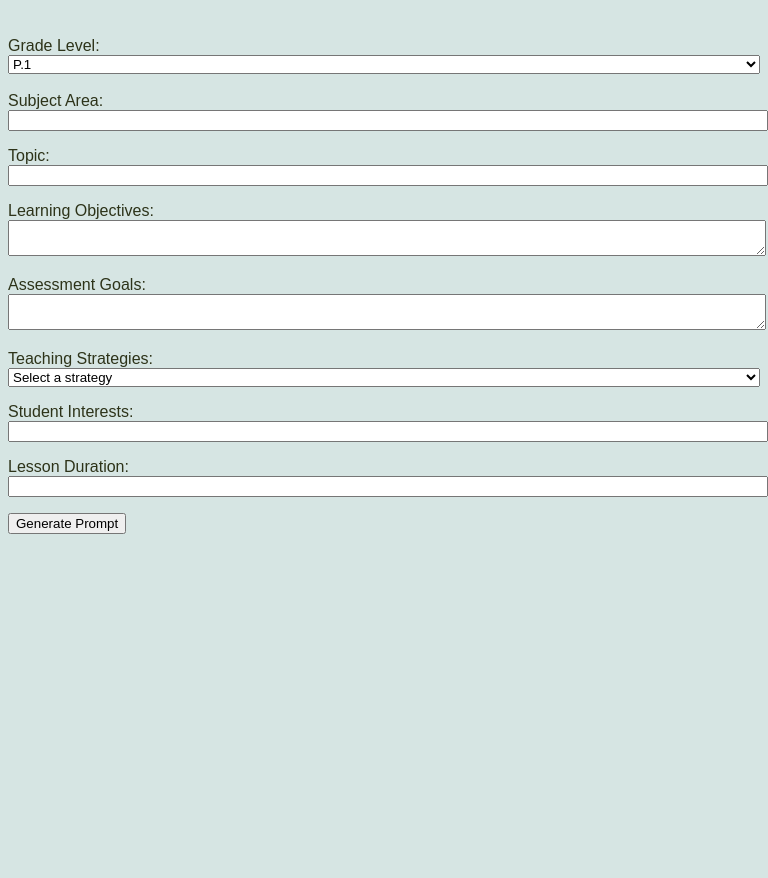
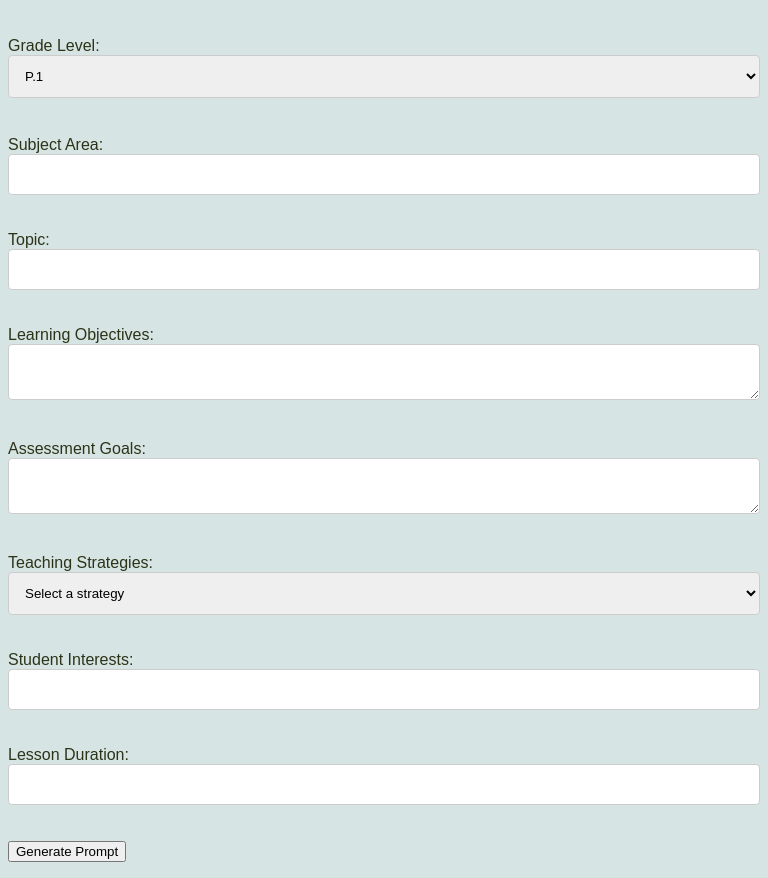
Before and after one commit to rainwong722/ChatGPT-lesson-plan-prompt-generator-, a plain HTML site: page index.html in a window 768 px wide. Shown: the part 61-939 px from the top of the page. Before the commit the page ends 800 px from the top, so only its background shows below. Drawn offline with Linux system fonts and the light colour scheme.

Commit message:
Update index.html

```diff
--- a/index.html
+++ b/index.html
@@ -8,7 +8,7 @@
     font-size:120%
   }
 /* Styles for devices with a screen width of 768px or less */
-@media (max-width: 768px) {
+@media screen and (min-width: 768px) and (max-width: 1024px){
   /* Adjust the width of the form inputs */
   input[type="text"],
   select,
@@ -21,6 +21,14 @@
     width: 100%;
     display: block;
   }
+  input[type="text"], select, textarea {
+            width: 100%;
+            padding: 12px;
+            border: 1px solid #ccc;
+            border-radius: 4px;
+            box-sizing: border-box;
+            margin-bottom: 20px;
+        }
 
   /* Adjust the font size for better readability */
   body {
```
